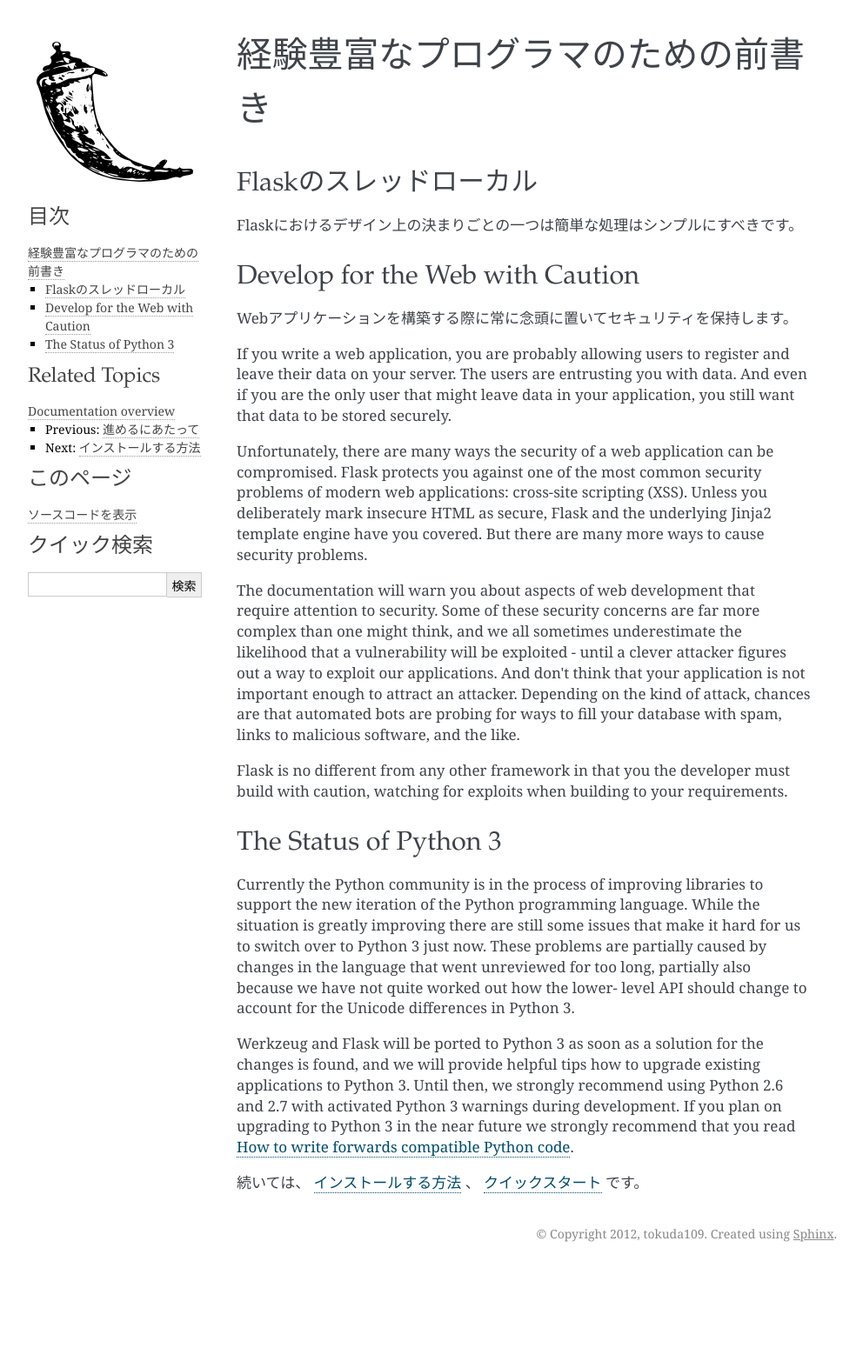
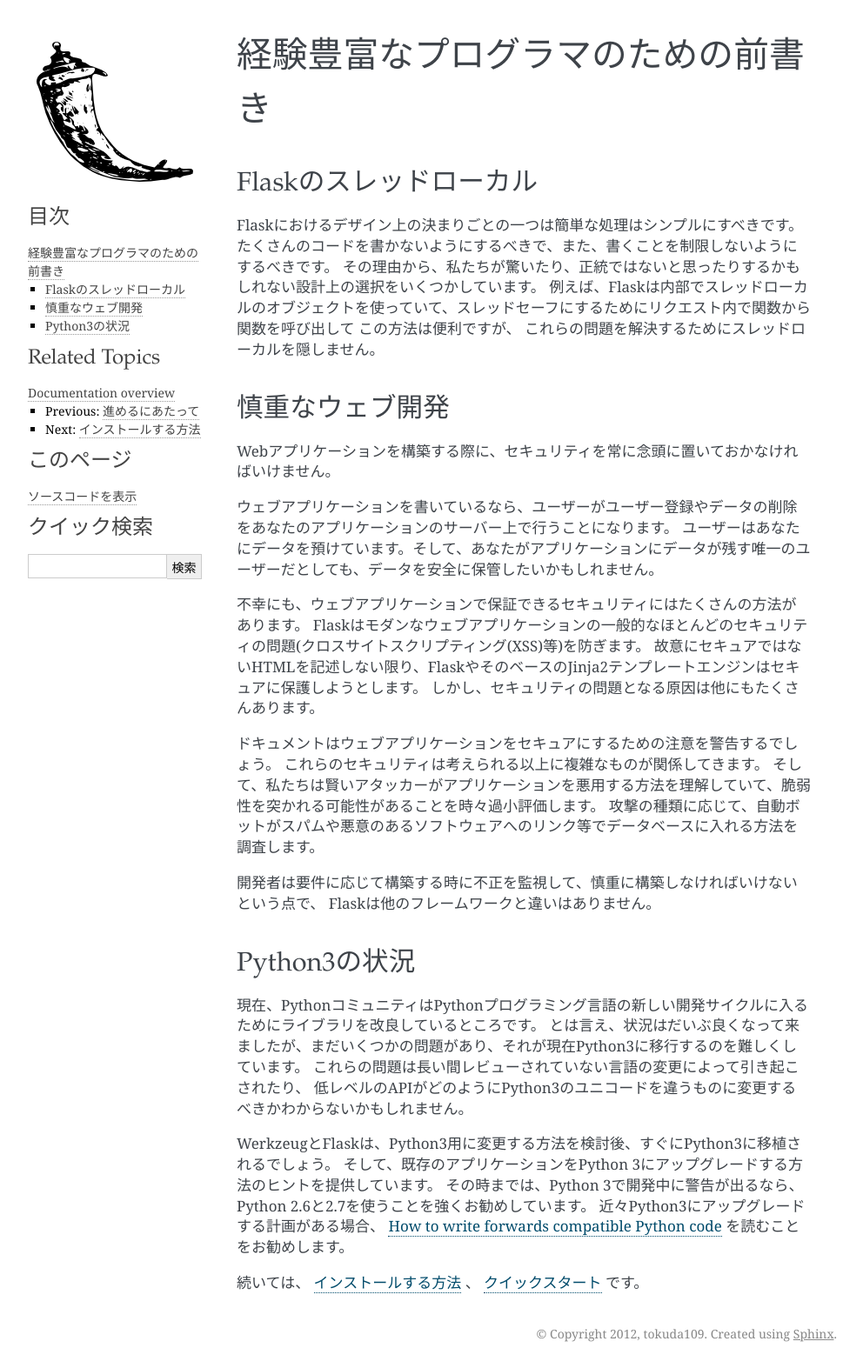
Before and after one commit to tokuda109/flask-docs-ja, a Sphinx documentation site: the page built from docs/advanced_foreword.rst, in a window 1280 px wide. Shown: the whole page at 87% size, without its empty margins (148-1140 px from the left). Built offline with Sphinx 7.4.7, drawn with Linux system fonts in a browser that asks for light colours; pages that are not in the unit, such as notebooks, are missing from menus; before the commit the page ends 1458 px from its top, so only the background shows below that.

Commit message:
Translated advanced_foreword

```diff
--- a/docs/advanced_foreword.rst
+++ b/docs/advanced_foreword.rst
@@ -24,57 +24,95 @@
    where they are used.
 
 Flaskにおけるデザイン上の決まりごとの一つは簡単な処理はシンプルにすべきです。
+たくさんのコードを書かないようにするべきで、また、書くことを制限しないようにするべきです。
+その理由から、私たちが驚いたり、正統ではないと思ったりするかもしれない設計上の選択をいくつかしています。
+例えば、Flaskは内部でスレッドローカルのオブジェクトを使っていて、スレッドセーフにするためにリクエスト内で関数から関数を呼び出して
+この方法は便利ですが、
+これらの問題を解決するためにスレッドローカルを隠しません。
 
+.. Develop for the Web with Caution
+   --------------------------------
 
-Develop for the Web with Caution
---------------------------------
+慎重なウェブ開発
+------------------------
 
 .. Always keep security in mind when building web applications.
 
-Webアプリケーションを構築する際に常に念頭に置いてセキュリティを保持します。
+Webアプリケーションを構築する際に、セキュリティを常に念頭に置いておかなければいけません。
 
-If you write a web application, you are probably allowing users to register
-and leave their data on your server.  The users are entrusting you with data.
-And even if you are the only user that might leave data in your application,
-you still want that data to be stored securely.
+.. If you write a web application, you are probably allowing users to register
+   and leave their data on your server.  The users are entrusting you with data.
+   And even if you are the only user that might leave data in your application,
+   you still want that data to be stored securely.
 
-Unfortunately, there are many ways the security of a web application can be
-compromised.  Flask protects you against one of the most common security
-problems of modern web applications: cross-site scripting (XSS).  Unless you
-deliberately mark insecure HTML as secure, Flask and the underlying Jinja2
-template engine have you covered.  But there are many more ways to cause
-security problems.
+ウェブアプリケーションを書いているなら、ユーザーがユーザー登録やデータの削除をあなたのアプリケーションのサーバー上で行うことになります。
+ユーザーはあなたにデータを預けています。そして、あなたがアプリケーションにデータが残す唯一のユーザーだとしても、データを安全に保管したいかもしれません。
 
-The documentation will warn you about aspects of web development that require
-attention to security.  Some of these security concerns are far more complex
-than one might think, and we all sometimes underestimate the likelihood that a
-vulnerability will be exploited - until a clever attacker figures out a way to
-exploit our applications.  And don't think that your application is not
-important enough to attract an attacker.  Depending on the kind of attack,
-chances are that automated bots are probing for ways to fill your database with
-spam, links to malicious software, and the like.
+.. Unfortunately, there are many ways the security of a web application can be
+   compromised.  Flask protects you against one of the most common security
+   problems of modern web applications: cross-site scripting (XSS).  Unless you
+   deliberately mark insecure HTML as secure, Flask and the underlying Jinja2
+   template engine have you covered.  But there are many more ways to cause
+   security problems.
 
-Flask is no different from any other framework in that you the developer must
-build with caution, watching for exploits when building to your requirements.
+不幸にも、ウェブアプリケーションで保証できるセキュリティにはたくさんの方法があります。
+Flaskはモダンなウェブアプリケーションの一般的なほとんどのセキュリティの問題(クロスサイトスクリプティング(XSS)等)を防ぎます。
+故意にセキュアではないHTMLを記述しない限り、FlaskやそのベースのJinja2テンプレートエンジンはセキュアに保護しようとします。
+しかし、セキュリティの問題となる原因は他にもたくさんあります。
 
-The Status of Python 3
+.. The documentation will warn you about aspects of web development that require
+   attention to security.  Some of these security concerns are far more complex
+   than one might think, and we all sometimes underestimate the likelihood that a
+   vulnerability will be exploited - until a clever attacker figures out a way to
+   exploit our applications.  And don't think that your application is not
+   important enough to attract an attacker.  Depending on the kind of attack,
+   chances are that automated bots are probing for ways to fill your database with
+   spam, links to malicious software, and the like.
+
+ドキュメントはウェブアプリケーションをセキュアにするための注意を警告するでしょう。
+これらのセキュリティは考えられる以上に複雑なものが関係してきます。
+そして、私たちは賢いアタッカーがアプリケーションを悪用する方法を理解していて、脆弱性を突かれる可能性があることを時々過小評価します。
+攻撃の種類に応じて、自動ボットがスパムや悪意のあるソフトウェアへのリンク等でデータベースに入れる方法を調査します。
+
+.. Flask is no different from any other framework in that you the developer must
+   build with caution, watching for exploits when building to your requirements.
+
+開発者は要件に応じて構築する時に不正を監視して、慎重に構築しなければいけないという点で、
+Flaskは他のフレームワークと違いはありません。
+
+.. The Status of Python 3
+   ----------------------
+
+Python3の状況
 ----------------------
 
-Currently the Python community is in the process of improving libraries to
-support the new iteration of the Python programming language.  While the
-situation is greatly improving there are still some issues that make it
-hard for us to switch over to Python 3 just now.  These problems are
-partially caused by changes in the language that went unreviewed for too
-long, partially also because we have not quite worked out how the lower-
-level API should change to account for the Unicode differences in Python 3.
+.. Currently the Python community is in the process of improving libraries to
+   support the new iteration of the Python programming language.  While the
+   situation is greatly improving there are still some issues that make it
+   hard for us to switch over to Python 3 just now.  These problems are
+   partially caused by changes in the language that went unreviewed for too
+   long, partially also because we have not quite worked out how the lower-
+   level API should change to account for the Unicode differences in Python 3.
 
-Werkzeug and Flask will be ported to Python 3 as soon as a solution for
-the changes is found, and we will provide helpful tips how to upgrade
-existing applications to Python 3.  Until then, we strongly recommend
-using Python 2.6 and 2.7 with activated Python 3 warnings during
-development.  If you plan on upgrading to Python 3 in the near future we
-strongly recommend that you read `How to write forwards compatible
-Python code <http://lucumr.pocoo.org/2011/1/22/forwards-compatible-python/>`_.
+現在、PythonコミュニティはPythonプログラミング言語の新しい開発サイクルに入るためにライブラリを改良しているところです。
+とは言え、状況はだいぶ良くなって来ましたが、まだいくつかの問題があり、それが現在Python3に移行するのを難しくしています。
+これらの問題は長い間レビューされていない言語の変更によって引き起こされたり、
+低レベルのAPIがどのようにPython3のユニコードを違うものに変更するべきかわからないかもしれません。
+
+.. Werkzeug and Flask will be ported to Python 3 as soon as a solution for
+   the changes is found, and we will provide helpful tips how to upgrade
+   existing applications to Python 3.  Until then, we strongly recommend
+   using Python 2.6 and 2.7 with activated Python 3 warnings during
+   development.  If you plan on upgrading to Python 3 in the near future we
+   strongly recommend that you read `How to write forwards compatible
+   Python code <http://lucumr.pocoo.org/2011/1/22/forwards-compatible-python/>`_.
+
+WerkzeugとFlaskは、Python3用に変更する方法を検討後、すぐにPython3に移植されるでしょう。
+そして、既存のアプリケーションをPython 3にアップグレードする方法のヒントを提供しています。
+その時までは、Python 3で開発中に警告が出るなら、Python 2.6と2.7を使うことを強くお勧めしています。
+近々Python3にアップグレードする計画がある場合、
+`How to write forwards compatible Python code <http://lucumr.pocoo.org/2011/1/22/forwards-compatible-python/>`_
+を読むことをお勧めします。
 
 .. Continue to :ref:`installation` or the :ref:`quickstart`.
 
```
